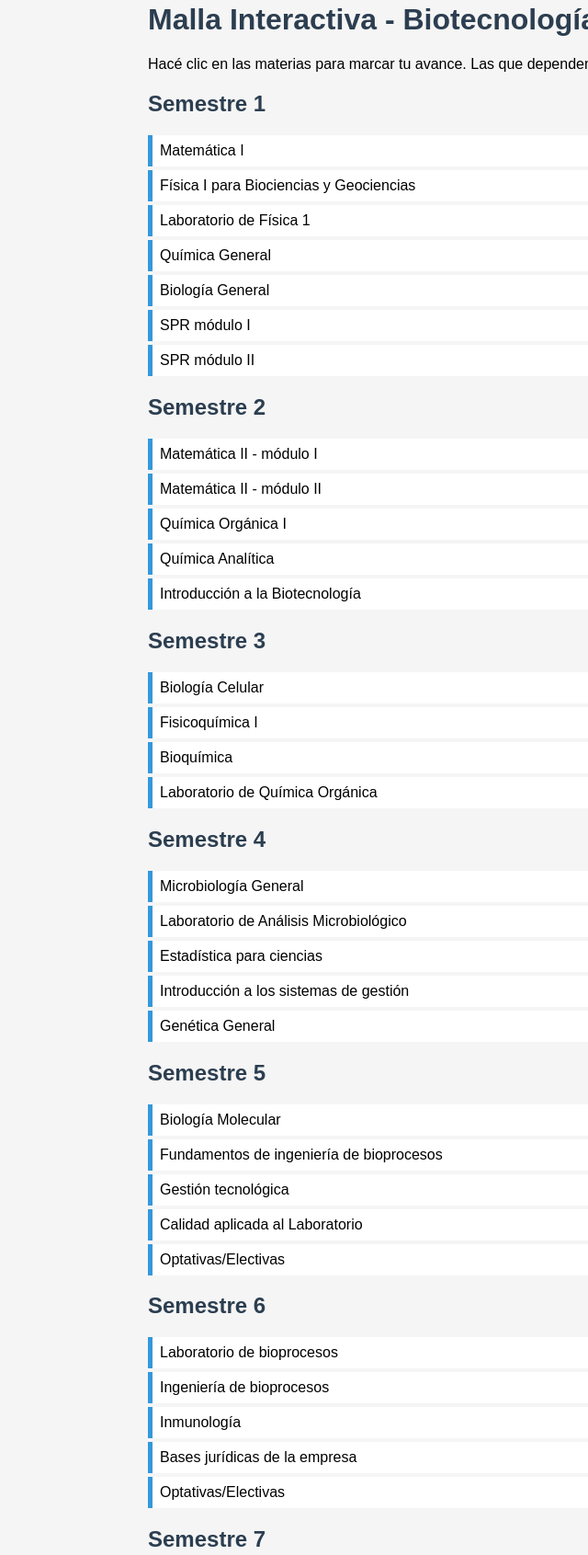
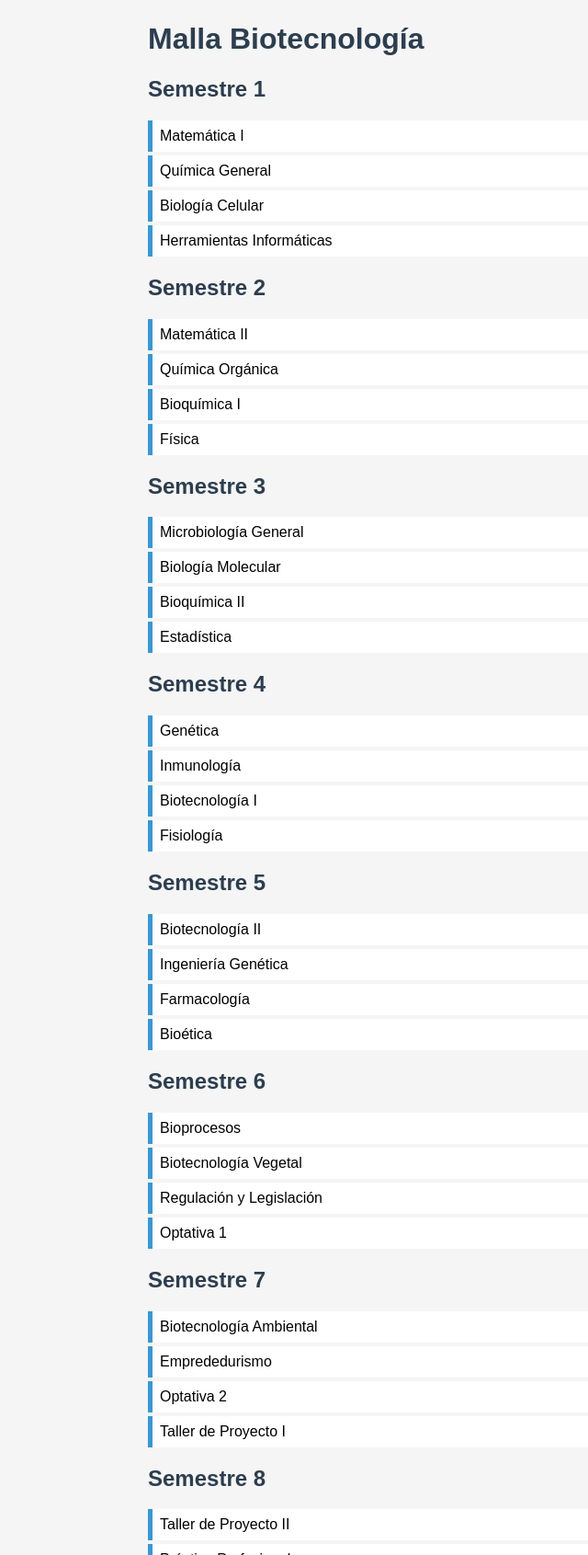
Before and after one commit to agustrocha20/Malla-biotecnologia-, a plain HTML site: page index.html in a window 1280 px wide. Shown: the part 17-1708 px from the top of the page at 92% size, without its empty margins (29-669 px from the left). Drawn offline with Linux system fonts and the light colour scheme.

Commit message:
Update index.html

```diff
--- a/index.html
+++ b/index.html
@@ -1,86 +1,87 @@
+<!DOCTYPE html>
+<html lang="es">
 <head>
-  <meta charset="UTF-8" />
-  <meta name="viewport" content="width=device-width, initial-scale=1.0" />
-  <title>Malla Biotecnología - FCIEN</title>
-  <link rel="stylesheet" href="style.css" />
+  <meta charset="UTF-8">
+  <meta name="viewport" content="width=device-width, initial-scale=1">
+  <title>Malla de Biotecnología</title>
+  <link rel="stylesheet" href="style.css">
 </head>
 <body>
-  <h1>Malla Interactiva - Biotecnología FCIEN</h1>
-  <p>Hacé clic en las materias para marcar tu avance. Las que dependen de previas se desbloquean automáticamente.</p>  <div id="malla">
-    <!-- Semestre 1 -->
-    <div class="semestre" data-semestre="1">
+  <h1>Malla Biotecnología</h1>
+  <div class="malla">
+    <!-- SEMESTRE 1 -->
+    <div class="semestre">
       <h2>Semestre 1</h2>
-      <div class="materia" data-nombre="Matemática I">Matemática I</div>
-      <div class="materia" data-nombre="Física I para Biociencias y Geociencias">Física I para Biociencias y Geociencias</div>
-      <div class="materia" data-nombre="Laboratorio de Física 1">Laboratorio de Física 1</div>
-      <div class="materia" data-nombre="Química General">Química General</div>
-      <div class="materia" data-nombre="Biología General">Biología General</div>
-      <div class="materia" data-nombre="SPR módulo I">SPR módulo I</div>
-      <div class="materia" data-nombre="SPR módulo II">SPR módulo II</div>
-    </div><!-- Semestre 2 -->
-<div class="semestre" data-semestre="2">
-  <h2>Semestre 2</h2>
-  <div class="materia" data-nombre="Matemática II - módulo I" data-previas="Matemática I">Matemática II - módulo I</div>
-  <div class="materia" data-nombre="Matemática II - módulo II" data-previas="Matemática I">Matemática II - módulo II</div>
-  <div class="materia" data-nombre="Química Orgánica I" data-previas="Química General">Química Orgánica I</div>
-  <div class="materia" data-nombre="Química Analítica" data-previas="Matemática I,Química General,SPR módulo II">Química Analítica</div>
-  <div class="materia" data-nombre="Introducción a la Biotecnología" data-previas="Biología General">Introducción a la Biotecnología</div>
+      <div class="materia">Matemática I</div>
+      <div class="materia">Química General</div>
+      <div class="materia">Biología Celular</div>
+      <div class="materia">Herramientas Informáticas</div>
     </div>
 
-<!-- Semestre 3 -->
-<div class="semestre" data-semestre="3">
-  <h2>Semestre 3</h2>
-  <div class="materia" data-nombre="Biología Celular" data-previas="Biología General,Química General,Química Orgánica I,Física I para Biociencias y Geociencias">Biología Celular</div>
-  <div class="materia" data-nombre="Fisicoquímica I" data-previas="Matemática I,Matemática II - módulo I,Laboratorio de Física 1,Química Analítica">Fisicoquímica I</div>
-  <div class="materia" data-nombre="Bioquímica" data-previas="Química General,Química Orgánica I,Física I para Biociencias y Geociencias">Bioquímica</div>
-  <div class="materia" data-nombre="Laboratorio de Química Orgánica" data-previas="Química Orgánica I,SPR módulo II">Laboratorio de Química Orgánica</div>
+    <!-- SEMESTRE 2 -->
+    <div class="semestre">
+      <h2>Semestre 2</h2>
+      <div class="materia">Matemática II</div>
+      <div class="materia">Química Orgánica</div>
+      <div class="materia">Bioquímica I</div>
+      <div class="materia">Física</div>
     </div>
 
-<!-- Semestre 4 -->
-<div class="semestre" data-semestre="4">
-  <h2>Semestre 4</h2>
-  <div class="materia" data-nombre="Microbiología General" data-previas="Química General,Química Orgánica I,Biología General,Bioquímica,Física I para Biociencias y Geociencias">Microbiología General</div>
-  <div class="materia" data-nombre="Laboratorio de Análisis Microbiológico" data-previas="Química General,Química Orgánica I,Biología General,Bioquímica,Física I para Biociencias y Geociencias">Laboratorio de Análisis Microbiológico</div>
-  <div class="materia" data-nombre="Estadística para ciencias" data-previas="Matemática I,Matemática II - módulo I">Estadística para ciencias</div>
-  <div class="materia" data-nombre="Introducción a los sistemas de gestión">Introducción a los sistemas de gestión</div>
-  <div class="materia" data-nombre="Genética General" data-previas="Bioquímica,Biología Celular">Genética General</div>
+    <!-- SEMESTRE 3 -->
+    <div class="semestre">
+      <h2>Semestre 3</h2>
+      <div class="materia">Microbiología General</div>
+      <div class="materia">Biología Molecular</div>
+      <div class="materia">Bioquímica II</div>
+      <div class="materia">Estadística</div>
     </div>
 
-<!-- Semestre 5 -->
-<div class="semestre" data-semestre="5">
-  <h2>Semestre 5</h2>
-  <div class="materia" data-nombre="Biología Molecular" data-previas="Bioquímica,Biología Celular,Genética General">Biología Molecular</div>
-  <div class="materia" data-nombre="Fundamentos de ingeniería de bioprocesos">Fundamentos de ingeniería de bioprocesos</div>
-  <div class="materia" data-nombre="Gestión tecnológica">Gestión tecnológica</div>
-  <div class="materia" data-nombre="Calidad aplicada al Laboratorio" data-previas="Bioquímica,SPR módulo II">Calidad aplicada al Laboratorio</div>
-  <div class="materia" data-nombre="Optativas/Electivas">Optativas/Electivas</div>
+    <!-- SEMESTRE 4 -->
+    <div class="semestre">
+      <h2>Semestre 4</h2>
+      <div class="materia">Genética</div>
+      <div class="materia">Inmunología</div>
+      <div class="materia">Biotecnología I</div>
+      <div class="materia">Fisiología</div>
     </div>
 
-<!-- Semestre 6 -->
-<div class="semestre" data-semestre="6">
-  <h2>Semestre 6</h2>
-  <div class="materia" data-nombre="Laboratorio de bioprocesos">Laboratorio de bioprocesos</div>
-  <div class="materia" data-nombre="Ingeniería de bioprocesos">Ingeniería de bioprocesos</div>
-  <div class="materia" data-nombre="Inmunología" data-previas="Química Orgánica I,Biología Celular,Bioquímica">Inmunología</div>
-  <div class="materia" data-nombre="Bases jurídicas de la empresa">Bases jurídicas de la empresa</div>
-  <div class="materia" data-nombre="Optativas/Electivas">Optativas/Electivas</div>
+    <!-- SEMESTRE 5 -->
+    <div class="semestre">
+      <h2>Semestre 5</h2>
+      <div class="materia">Biotecnología II</div>
+      <div class="materia">Ingeniería Genética</div>
+      <div class="materia">Farmacología</div>
+      <div class="materia">Bioética</div>
     </div>
 
-<!-- Semestre 7 -->
-<div class="semestre" data-semestre="7">
-  <h2>Semestre 7</h2>
-  <div class="materia" data-nombre="Procesos de separación y purificación">Procesos de separación y purificación</div>
-  <div class="materia" data-nombre="EFI u otra actividad integradora">EFI u otra actividad integradora</div>
-  <div class="materia" data-nombre="Optativas/Pasantía">Optativas/Pasantía</div>
+    <!-- SEMESTRE 6 -->
+    <div class="semestre">
+      <h2>Semestre 6</h2>
+      <div class="materia">Bioprocesos</div>
+      <div class="materia">Biotecnología Vegetal</div>
+      <div class="materia">Regulación y Legislación</div>
+      <div class="materia">Optativa 1</div>
     </div>
 
-<!-- Semestre 8 -->
-<div class="semestre" data-semestre="8">
-  <h2>Semestre 8</h2>
-  <div class="materia" data-nombre="Optativas/Pasantía">Optativas/Pasantía</div>
-  <div class="materia" data-nombre="Legislación y propiedad intelectual">Legislación y propiedad intelectual</div>
-  <div class="materia" data-nombre="Trabajo final de grado">Trabajo final de grado</div>
+    <!-- SEMESTRE 7 -->
+    <div class="semestre">
+      <h2>Semestre 7</h2>
+      <div class="materia">Biotecnología Ambiental</div>
+      <div class="materia">Emprededurismo</div>
+      <div class="materia">Optativa 2</div>
+      <div class="materia">Taller de Proyecto I</div>
     </div>
 
-  </div>  <script src="script.js"></script></body>
+    <!-- SEMESTRE 8 -->
+    <div class="semestre">
+      <h2>Semestre 8</h2>
+      <div class="materia">Taller de Proyecto II</div>
+      <div class="materia">Práctica Profesional</div>
+      <div class="materia">Seminario Final</div>
+      <div class="materia">Optativa 3</div>
+    </div>
+  </div>
+
+  <script src="script.js"></script>
+</body>
 </html>
```
Lines whose indentation alone changed are shown as unchanged.
